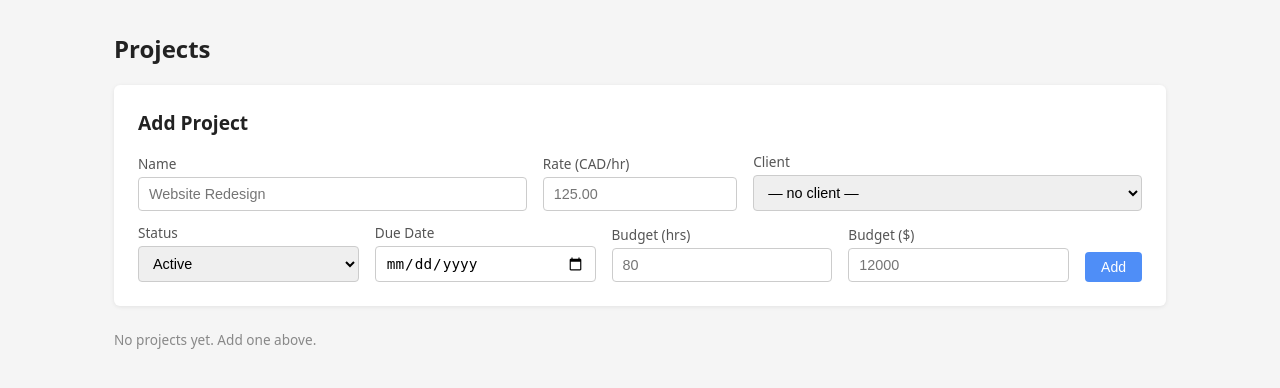
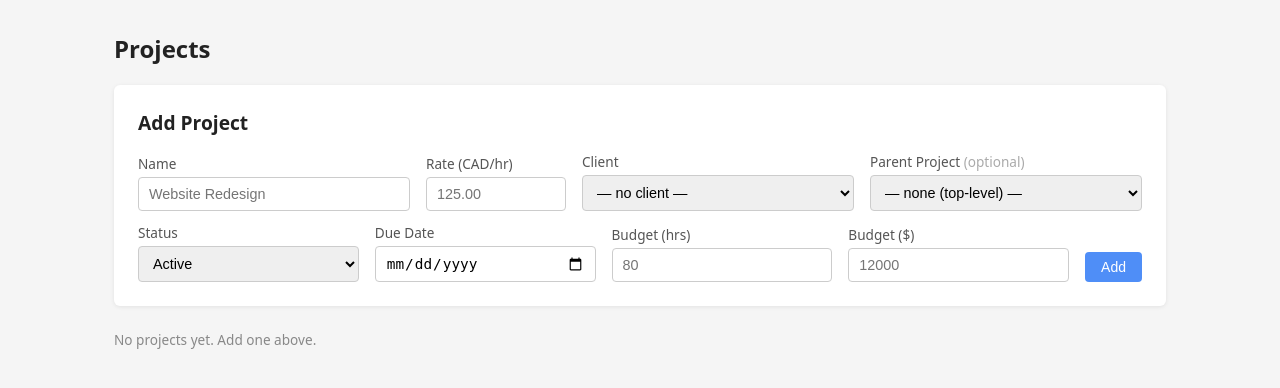
Before and after one commit to BASECAMP70/BASECAMPARB, a Flask app: page /projects in a window 1280 px wide. Shown: the part 52-440 px from the top of the page. Run offline with Flask 3, Linux system fonts and the light colour scheme.

Commit message:
feat: add sub-projects with hierarchy display and optgroup dropdowns
Sub-projects inherit client and rate from their parent project. They appear
indented under their parent in the projects table and are grouped using optgroup
in all project dropdowns. Invoices show parent > sub-project name in line items.

Co-Authored-By: Claude Sonnet 4.6 <noreply@anthropic.com>

```diff
--- a/timesheet/app.py
+++ b/timesheet/app.py
@@ -400,13 +400,44 @@ def create_app(config=None):
             for p in all_projects
         }
 
+        # Organize projects hierarchically: top-level first, then their subs
+        top_level = [p for p in all_projects if not p.get("parent_id")]
+        subs_by_parent = {}
+        for p in all_projects:
+            if p.get("parent_id"):
+                subs_by_parent.setdefault(p["parent_id"], []).append(p)
+        ordered_projects = []
+        top_ids = {p["id"] for p in top_level}
+        for p in top_level:
+            ordered_projects.append(p)
+            for sp in subs_by_parent.get(p["id"], []):
+                ordered_projects.append(sp)
+        # Orphan subs (parent missing)
+        ordered_ids = {p["id"] for p in ordered_projects}
+        for p in all_projects:
+            if p["id"] not in ordered_ids:
+                ordered_projects.append(p)
+
+        # Display status: sub-projects appear in their parent's tab
+        project_display_status = {}
+        for p in ordered_projects:
+            natural = p.get("status", "active" if p.get("active", True) else "complete")
+            if p.get("parent_id"):
+                parent = project_map.get(p["parent_id"])
+                project_display_status[p["id"]] = parent.get("status", "active" if parent.get("active", True) else "complete") if parent else natural
+            else:
+                project_display_status[p["id"]] = natural
+
         return render_template("projects.html",
-            projects=all_projects,
+            projects=ordered_projects,
+            project_map=project_map,
+            project_display_status=project_display_status,
             project_stats=project_stats,
             project_tasks=project_tasks,
             project_unassigned=project_unassigned,
             client_map=client_map,
             clients=storage.load_clients(),
+            top_level_projects=top_level,
             all_tasks=all_tasks,
             settings=storage.load_settings()
         )
@@ -423,6 +454,7 @@ def create_app(config=None):
             flash("Project name is required.", "error")
             return redirect(url_for("projects"))
         client_id   = request.form.get("client_id", "").strip() or None
+        parent_id   = request.form.get("parent_id", "").strip() or None
         status      = request.form.get("status", "active")
         due_date    = request.form.get("due_date", "").strip() or None
         try:
@@ -436,10 +468,15 @@ def create_app(config=None):
         except ValueError:
             budget_dollars = None
         projects = storage.load_projects()
+        if parent_id:
+            parent = next((p for p in projects if p["id"] == parent_id), None)
+            if parent:
+                client_id = parent.get("client_id")
+                rate = parent.get("rate", rate)
         projects.append({
             "id": storage.new_id(), "name": name, "rate": rate,
             "currency": "CAD", "active": status != "complete",
-            "status": status, "client_id": client_id,
+            "status": status, "client_id": client_id, "parent_id": parent_id,
             "due_date": due_date, "budget_hours": budget_hours, "budget_dollars": budget_dollars,
         })
         storage.save_projects(projects)
@@ -457,6 +494,7 @@ def create_app(config=None):
                 except ValueError:
                     pass
                 p["client_id"] = request.form.get("client_id", "").strip() or None
+                p["parent_id"] = request.form.get("parent_id", "").strip() or None
                 p["status"]    = request.form.get("status", p.get("status", "active"))
                 p["active"]    = p["status"] != "complete"
                 p["due_date"]  = request.form.get("due_date", "").strip() or None
@@ -647,6 +685,20 @@ def create_app(config=None):
             rate = r["rate_override"] if r.get("rate_override") is not None else t.get("rate")
             project_tasks.setdefault(r["project_id"], []).append({"id": t["id"], "name": t["name"], "rate": rate})
 
+        # Build project groups for optgroup rendering in dropdowns
+        active_top = [p for p in active_projects if not p.get("parent_id")]
+        active_subs = [p for p in active_projects if p.get("parent_id")]
+        subs_by_parent = {}
+        for sp in active_subs:
+            subs_by_parent.setdefault(sp["parent_id"], []).append(sp)
+        active_top_ids = {p["id"] for p in active_top}
+        project_groups = []
+        for p in active_top:
+            project_groups.append({"project": p, "subs": subs_by_parent.get(p["id"], [])})
+        for sp in active_subs:
+            if sp["parent_id"] not in active_top_ids:
+                project_groups.append({"project": sp, "subs": []})
+
         # ── shared grid_json for popup modal (all entries keyed by project+date) ──
         def make_grid_json(entries, dates):
             g = {p["id"]: {d.isoformat(): [] for d in dates} for p in active_projects}
@@ -748,6 +800,7 @@ def create_app(config=None):
         return render_template("time.html",
                                view=view,
                                projects=active_projects,
+                               project_groups=project_groups,
                                project_map=project_map,
                                project_tasks=project_tasks,
                                task_map=task_map,
@@ -1116,6 +1169,7 @@ def create_app(config=None):
             return redirect(url_for("invoices"))
 
         projects = storage.load_projects()
+        project_map_inv = {p["id"]: p for p in projects}
         client_projects = [p for p in projects if p.get("client_id") == client_id]
 
         all_entries = storage.load_time_entries()
@@ -1126,6 +1180,8 @@ def create_app(config=None):
         entry_ids_invoiced = set()
 
         for p in client_projects:
+            parent_p = project_map_inv.get(p.get("parent_id")) if p.get("parent_id") else None
+            project_display_name = f"{parent_p['name']} › {p['name']}" if parent_p else p["name"]
             uninvoiced_time = sorted(
                 [e for e in all_entries if e["project_id"] == p["id"] and not e["invoiced"]],
                 key=lambda e: e["date"])
@@ -1143,7 +1199,7 @@ def create_app(config=None):
                 line_items.append({
                     "type": "time",
                     "description": summary_description,
-                    "project_name": p["name"],
+                    "project_name": project_display_name,
                     "hours": total_hours,
                     "rate": effective_rate,
                     "amount": amount,
@@ -1162,7 +1218,7 @@ def create_app(config=None):
                         "date": e["date"],
                         "description": e["description"],
                         "task_name": task_name,
-                        "project_name": p["name"],
+                        "project_name": project_display_name,
                         "hours": e["hours"],
                         "rate": entry_rate,
                         "amount": amount,
--- a/timesheet/templates/projects.html
+++ b/timesheet/templates/projects.html
@@ -13,13 +13,20 @@
       </div>
       <div class="form-group" style="flex:1;margin:0">
         <label>Rate (CAD/hr)</label>
-        <input name="rate" type="number" step="0.01" min="0" placeholder="125.00" value="{{ settings.default_rate if settings.default_rate else '' }}">
+        <input name="rate" id="add-rate" type="number" step="0.01" min="0" placeholder="125.00" value="{{ settings.default_rate if settings.default_rate else '' }}">
       </div>
       <div class="form-group" style="flex:2;margin:0">
         <label>Client</label>
-        <select name="client_id">
+        <select name="client_id" id="add-client">
           <option value="">— no client —</option>
           {% for c in clients %}<option value="{{ c.id }}">{{ c.name }}</option>{% endfor %}
+        </select>
+      </div>
+      <div class="form-group" style="flex:2;margin:0">
+        <label>Parent Project <span style="font-weight:400;color:#aaa">(optional)</span></label>
+        <select name="parent_id" id="add-parent" onchange="addParentChange(this)">
+          <option value="">— none (top-level) —</option>
+          {% for p in top_level_projects %}<option value="{{ p.id }}" data-rate="{{ p.rate }}" data-client="{{ p.client_id or '' }}">{{ p.name }}</option>{% endfor %}
         </select>
       </div>
     </div>
@@ -64,16 +71,18 @@
   {% for p in projects %}
   {% set c = client_map.get(p.get('client_id', '')) %}
   {% set status = p.get('status', 'active' if p.get('active', True) else 'complete') %}
+  {% set display_status = project_display_status.get(p.id, status) %}
+  {% set is_sub = p.get('parent_id') %}
   {% set stats = project_stats.get(p.id, {'used_hours': 0, 'used_dollars': 0}) %}
   {% set p_tasks = project_tasks.get(p.id, []) %}
-  <tr data-status="{{ status }}" class="proj-row">
+  <tr data-status="{{ display_status }}" class="proj-row{% if is_sub %} proj-sub-row{% endif %}">
     {% if settings.get('enable_tasks', True) %}
     <td>
       <button class="expand-btn" onclick="toggleTasks('{{ p.id }}')" title="Show tasks">&#9654;</button>
     </td>
     {% endif %}
     <td>
-      {{ p.name }}
+      {% if is_sub %}<span class="sub-arrow">↳</span>{% endif %}{{ p.name }}
       {% if status == 'on_hold' %}<span class="badge badge-on-hold" style="margin-left:4px">On Hold</span>{% endif %}
       {% if settings.get('enable_tasks', True) and p_tasks %}<span class="task-count">{{ p_tasks|length }}</span>{% endif %}
     </td>
@@ -119,7 +128,7 @@
   </tr>
   <!-- Tasks sub-row -->
   {% if settings.get('enable_tasks', True) %}
-  <tr id="tasks-{{ p.id }}" class="tasks-row" data-status="{{ status }}" style="display:none">
+  <tr id="tasks-{{ p.id }}" class="tasks-row" data-status="{{ display_status }}" style="display:none">
     <td></td>
     <td colspan="6" style="padding:0 0 0 1rem">
       <div class="tasks-panel">
@@ -193,6 +202,13 @@
         <div class="form-group"><label>Name</label><input name="name" id="edit-name" required></div>
         <div class="form-group"><label>Rate (CAD/hr)</label><input name="rate" type="number" step="0.01" id="edit-rate"></div>
         <div class="form-group">
+          <label>Parent Project <span style="font-weight:400;color:#aaa">(optional)</span></label>
+          <select name="parent_id" id="edit-parent" onchange="editParentChange(this)">
+            <option value="">— none (top-level) —</option>
+            {% for p in top_level_projects %}<option value="{{ p.id }}" data-rate="{{ p.rate }}" data-client="{{ p.client_id or '' }}">{{ p.name }}</option>{% endfor %}
+          </select>
+        </div>
+        <div class="form-group">
           <label>Client</label>
           <select name="client_id" id="edit-client">
             <option value="">— no client —</option>
@@ -245,6 +261,9 @@
 .budget-bar-fill.over { background:#e74c3c; }
 .over-budget { color:#e74c3c; font-weight:700; font-size:0.7rem; }
 .badge-on-hold { background:#fff3cd; color:#856404; display:inline-block; padding:1px 7px; border-radius:10px; font-size:0.72rem; font-weight:600; }
+.proj-sub-row td { background:#fafbff !important; }
+.proj-sub-row:hover td { background:#f0f4ff !important; }
+.sub-arrow { color:#bbb; margin-right:4px; font-size:0.8rem; }
 /* Expand */
 .expand-btn { background:none; border:none; cursor:pointer; color:#aaa; font-size:0.7rem; padding:2px 4px; border-radius:3px; transition:transform .15s, color .15s; }
 .expand-btn:hover { color:#555; }
@@ -291,10 +310,27 @@ function toggleTasks(pid) {
 const PROJECT_TASKS_DATA     = {{ project_tasks     | tojson }};
 const PROJECT_UNASSIGNED_DATA = {{ project_unassigned | tojson }};
 
+function addParentChange(sel) {
+  const opt = sel.options[sel.selectedIndex];
+  if (opt.value) {
+    document.getElementById('add-rate').value = parseFloat(opt.dataset.rate).toFixed(2);
+    document.getElementById('add-client').value = opt.dataset.client || '';
+  }
+}
+
+function editParentChange(sel) {
+  const opt = sel.options[sel.selectedIndex];
+  if (opt.value) {
+    document.getElementById('edit-rate').value = parseFloat(opt.dataset.rate).toFixed(2);
+    document.getElementById('edit-client').value = opt.dataset.client || '';
+  }
+}
+
 function openEdit(p) {
   document.getElementById('edit-form').action = '/projects/' + p.id + '/edit';
   document.getElementById('edit-name').value         = p.name;
   document.getElementById('edit-rate').value         = p.rate;
+  document.getElementById('edit-parent').value       = p.parent_id || '';
   document.getElementById('edit-client').value       = p.client_id || '';
   document.getElementById('edit-status').value       = p.status || (p.active ? 'active' : 'complete');
   document.getElementById('edit-due-date').value     = p.due_date || '';
```
Also changed, not shown: timesheet/templates/time.html (+49 -12 lines).
